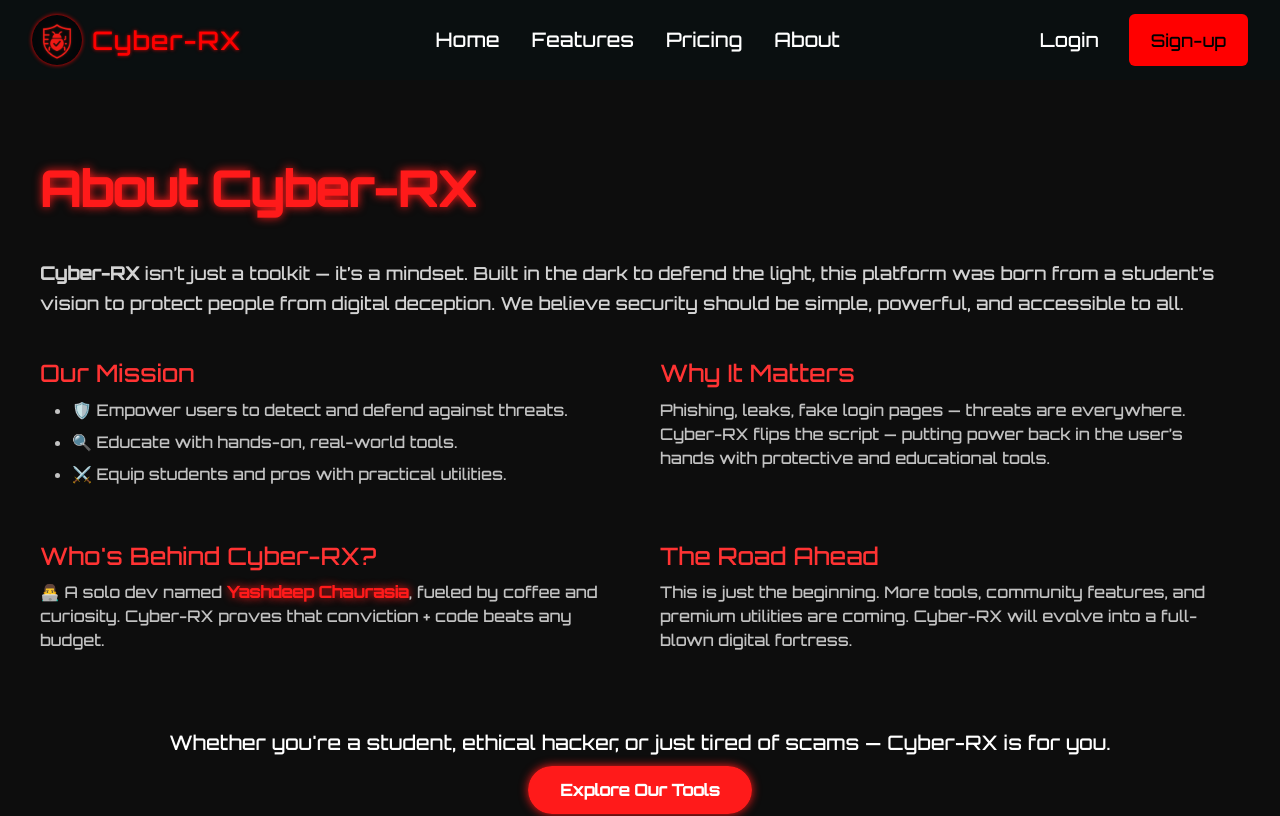
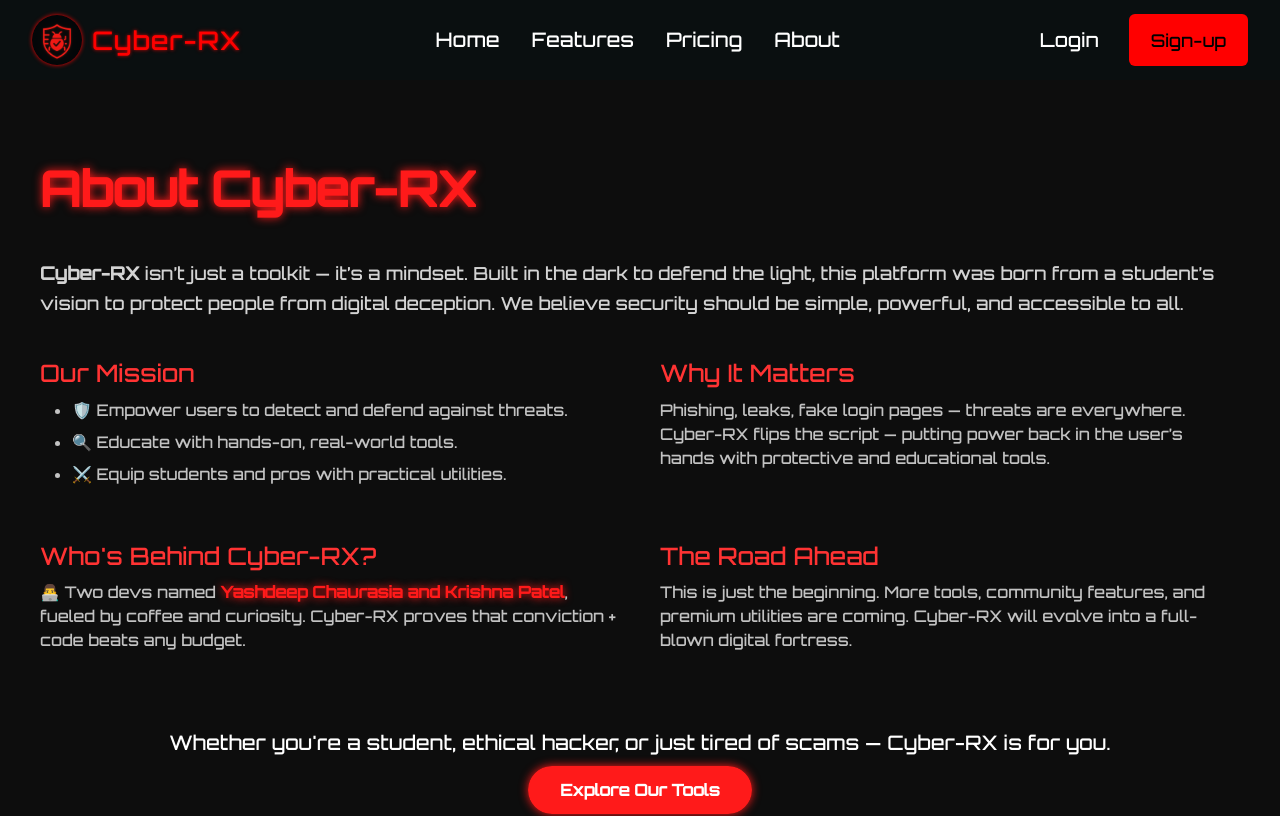
Before and after one commit to Yash40222/CyberRX, a React (Create React App) app: page /about in a window 1280 px wide. Shown: the top 816 px of the page. Built offline with nearby package versions, Linux system fonts and the light colour scheme.

Commit message:
Updated about us

```diff
--- a/src/Components/about.js
+++ b/src/Components/about.js
@@ -34,7 +34,7 @@ const About = () => {
           <div className="about-block">
             <h3>Who's Behind Cyber-RX?</h3>
             <p>
-              👨‍💻 A solo dev named <span className="about-highlight">Yashdeep Chaurasia</span>, fueled by coffee and curiosity.
+              👨‍💻 Two devs named <span className="about-highlight">Yashdeep Chaurasia and Krishna Patel</span>, fueled by coffee and curiosity.
               Cyber-RX proves that conviction + code beats any budget.
             </p>
           </div>
```
